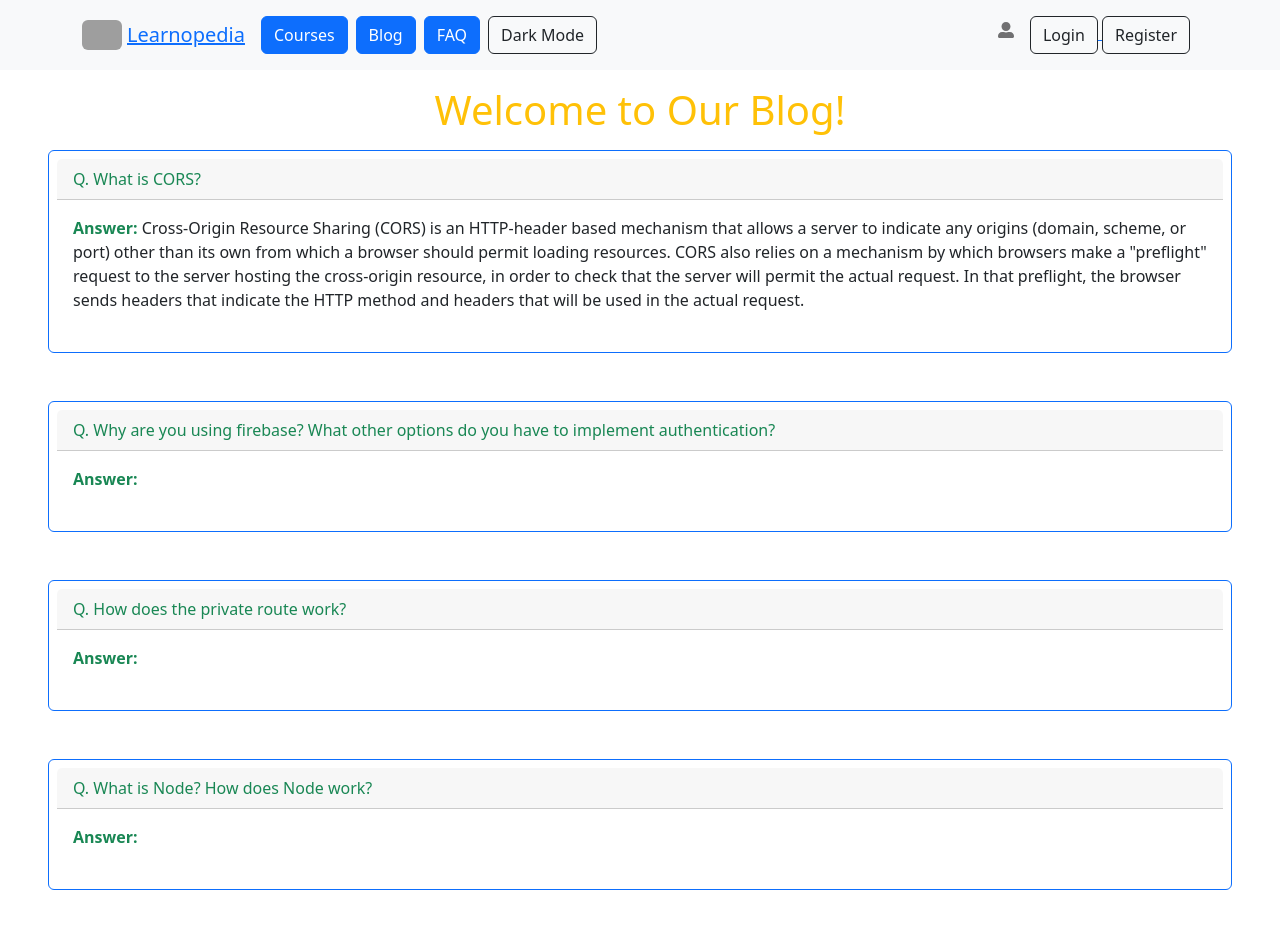
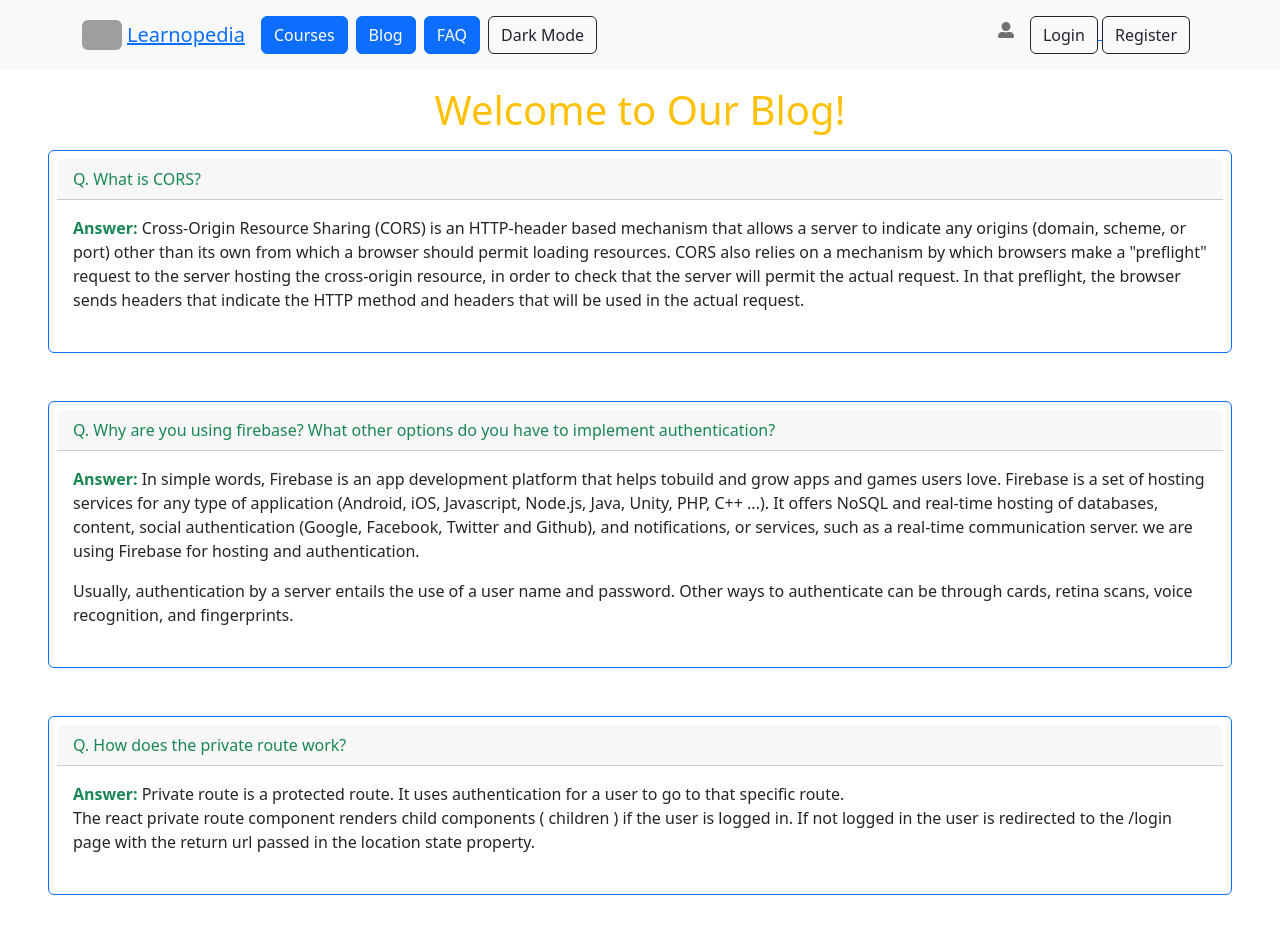
Before and after one commit to TasneemLehaj/learnopedia-client-side-repo, a React (Create React App) app: page /blog in a window 1280 px wide. Shown: the top 941 px of the page. Built offline with nearby package versions, Linux system fonts and the light colour scheme; no server answers; grey boxes are pictures that could not be loaded.

Commit message:
blog part done

```diff
--- a/src/components/Blog/Blog.js
+++ b/src/components/Blog/Blog.js
@@ -19,7 +19,10 @@ const Blog = () => {
                 <Card.Body>
 
                     <Card.Text>
-                        <p><span className='text-success'> <b>Answer:</b></span></p>
+                        <p><span className='text-success'> <b>Answer:</b></span> In simple words, Firebase is an app development platform that helps tobuild and grow apps and games users love. Firebase is a set of hosting services for any type of application (Android, iOS, Javascript, Node.js, Java, Unity, PHP, C++ ...). It offers NoSQL and real-time hosting of databases, content, social authentication (Google, Facebook, Twitter and Github), and notifications, or services, such as a real-time communication server. we are using Firebase for hosting and authentication.</p>
+                        <p>
+                            Usually, authentication by a server entails the use of a user name and password. Other ways to authenticate can be through cards, retina scans, voice recognition, and fingerprints.
+                        </p>
                     </Card.Text>
                 </Card.Body>
             </Card>
@@ -28,8 +31,9 @@ const Blog = () => {
                 <Card.Body>
 
                     <Card.Text>
-                        <p><span className='text-success'> <b>Answer:</b></span>
-
+                        <p><span className='text-success'> <b>Answer: </b></span>
+                            Private route is a protected route. It uses authentication for a user to go to that specific route.<br></br>
+                            The react private route component renders child components ( children ) if the user is logged in. If not logged in the user is redirected to the /login page with the return url passed in the location state property.
                         </p>
 
                     </Card.Text>
@@ -40,9 +44,15 @@ const Blog = () => {
                 <Card.Body>
 
                     <Card.Text>
-                        <p><span className='text-success'> <b>Answer:</b></span>
+                        <p><span className='text-success'> <b>Answer: </b></span>
+                            Node. js is an open-source, cross-platform JavaScript runtime environment and library for running web applications outside the client's browser.It is used as backend service where javascript works on the server-side of the application. This way javascript is used on both frontend and backend.<br></br>
+                            Node.js accepts the request from the clients and sends the response, while working with the request node.js handles them with a single thread. To operate I/O operations or requests node.js use the concept of threads.It runs parallel on the server to provide the information to multiple clients. Node.js is an event loop single-threaded language It can handle concurrent requests with a single thread without blocking it for one request.Node.js basically works on two concept-Asynchronous and Non-blocking I/O.To implement the concept of the system to handle the request  node.js uses the concept of Libuv.Libuv is an open-source library built-in C. It has a strong focus on asynchronous and  I/O, this gives node access to the underlying computer operating system, file system, and networking.LIbuv has two important features of Node.js - Event loop and Thread pool.EventLoop is the heart of node.js. When we start our node application the event loop starts running right away. Most of the work is done in the event loop.
+                            Nodejs use event-driven-architecture where events are emitted, event loop picks them up also Callbacks are called.As soon as the request is sent the thread places the request into a queue. It is known as an event queue.The event loop is an indefinite loop that continuously receives the request and processes them. It checks the queue and waits for the incoming request indefinitely. Though node.js is single-threaded it internally maintains a thread pool. When non-blocking requests are accepted there are processed in an event loop, but while accepting blocking requests it checks for available threads in a thread pool, assigns a thread to the client’s request which is then processed and send back to the event loop, and response is sent to the respective client. This is how Nodejs works.
+
+
 
                         </p>
+
 
                     </Card.Text>
                 </Card.Body>
```
